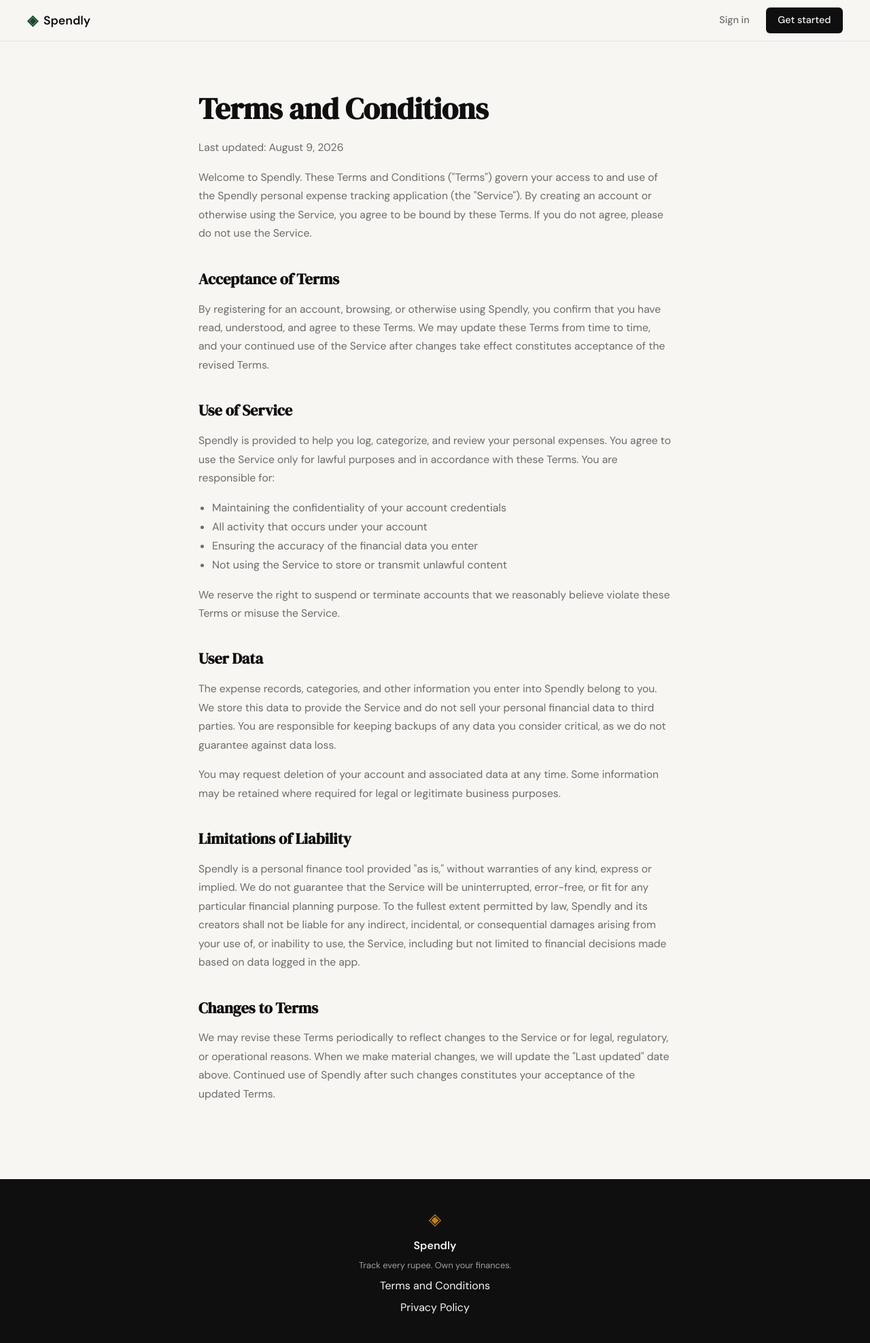
After one commit to jainatishya53-hub/Spendly, a Flask app: page /terms in a window 1280 px wide. The commit adds this page. Shown: the whole page at 68% size. Run offline with Flask 3, Linux system fonts and the light colour scheme.

Commit message:
landing: add terms and conditions page and route

```diff
--- a/app.py
+++ b/app.py
@@ -20,6 +20,11 @@ def register():
 @app.route("/login")
 def login():
     return render_template("login.html")
+
+
+@app.route("/terms")
+def terms():
+    return render_template("terms.html")
 
 
 # ------------------------------------------------------------------ #
--- a/static/css/style.css
+++ b/static/css/style.css
@@ -369,6 +369,49 @@ a { color: inherit; text-decoration: none; }
 }
 
 /* ------------------------------------------------------------------ */
+/* Legal pages                                                         */
+/* ------------------------------------------------------------------ */
+
+.legal-section {
+    padding: 4rem 2rem 6rem;
+    max-width: 760px;
+    margin: 0 auto;
+}
+
+.legal-title {
+    font-family: var(--font-display);
+    font-size: clamp(2rem, 4vw, 2.75rem);
+    color: var(--ink);
+    margin-bottom: 0.5rem;
+}
+
+.legal-updated {
+    font-size: 0.85rem;
+    color: var(--ink-faint);
+    margin-bottom: 2.5rem;
+}
+
+.legal-section h2 {
+    font-family: var(--font-display);
+    font-size: 1.4rem;
+    color: var(--ink);
+    margin: 2.25rem 0 0.75rem;
+}
+
+.legal-section p {
+    font-size: 0.98rem;
+    color: var(--ink-muted);
+    line-height: 1.75;
+    margin-bottom: 1rem;
+}
+
+.legal-section ul {
+    margin: 0 0 1rem 1.25rem;
+    color: var(--ink-muted);
+    line-height: 1.75;
+}
+
+/* ------------------------------------------------------------------ */
 /* Auth pages                                                          */
 /* ------------------------------------------------------------------ */
 
--- a/templates/base.html
+++ b/templates/base.html
@@ -34,7 +34,7 @@
             <span class="brand-icon">◈</span>
             <span class="footer-name">Spendly</span>
             <p class="footer-copy">Track every rupee. Own your finances.</p>
-            <a href="#">Terms and Conditions</a>
+            <a href="{{ url_for('terms') }}">Terms and Conditions</a>
             <a href="#">Privacy Policy</a>
         </div>
     </footer>
--- /dev/null
+++ b/templates/terms.html
@@ -0,0 +1,81 @@
+{% extends "base.html" %}
+
+{% block title %}Terms and Conditions — Spendly{% endblock %}
+
+{% block content %}
+
+<section class="legal-section">
+    <h1 class="legal-title">Terms and Conditions</h1>
+    <p class="legal-updated">Last updated: August 9, 2026</p>
+
+    <p>
+        Welcome to Spendly. These Terms and Conditions ("Terms") govern your
+        access to and use of the Spendly personal expense tracking application
+        (the "Service"). By creating an account or otherwise using the
+        Service, you agree to be bound by these Terms. If you do not agree,
+        please do not use the Service.
+    </p>
+
+    <h2>Acceptance of Terms</h2>
+    <p>
+        By registering for an account, browsing, or otherwise using Spendly,
+        you confirm that you have read, understood, and agree to these Terms.
+        We may update these Terms from time to time, and your continued use
+        of the Service after changes take effect constitutes acceptance of
+        the revised Terms.
+    </p>
+
+    <h2>Use of Service</h2>
+    <p>
+        Spendly is provided to help you log, categorize, and review your
+        personal expenses. You agree to use the Service only for lawful
+        purposes and in accordance with these Terms. You are responsible for:
+    </p>
+    <ul>
+        <li>Maintaining the confidentiality of your account credentials</li>
+        <li>All activity that occurs under your account</li>
+        <li>Ensuring the accuracy of the financial data you enter</li>
+        <li>Not using the Service to store or transmit unlawful content</li>
+    </ul>
+    <p>
+        We reserve the right to suspend or terminate accounts that we
+        reasonably believe violate these Terms or misuse the Service.
+    </p>
+
+    <h2>User Data</h2>
+    <p>
+        The expense records, categories, and other information you enter
+        into Spendly belong to you. We store this data to provide the
+        Service and do not sell your personal financial data to third
+        parties. You are responsible for keeping backups of any data you
+        consider critical, as we do not guarantee against data loss.
+    </p>
+    <p>
+        You may request deletion of your account and associated data at any
+        time. Some information may be retained where required for legal or
+        legitimate business purposes.
+    </p>
+
+    <h2>Limitations of Liability</h2>
+    <p>
+        Spendly is a personal finance tool provided "as is," without
+        warranties of any kind, express or implied. We do not guarantee that
+        the Service will be uninterrupted, error-free, or fit for any
+        particular financial planning purpose. To the fullest extent
+        permitted by law, Spendly and its creators shall not be liable for
+        any indirect, incidental, or consequential damages arising from your
+        use of, or inability to use, the Service, including but not limited
+        to financial decisions made based on data logged in the app.
+    </p>
+
+    <h2>Changes to Terms</h2>
+    <p>
+        We may revise these Terms periodically to reflect changes to the
+        Service or for legal, regulatory, or operational reasons. When we
+        make material changes, we will update the "Last updated" date above.
+        Continued use of Spendly after such changes constitutes your
+        acceptance of the updated Terms.
+    </p>
+</section>
+
+{% endblock %}
```
